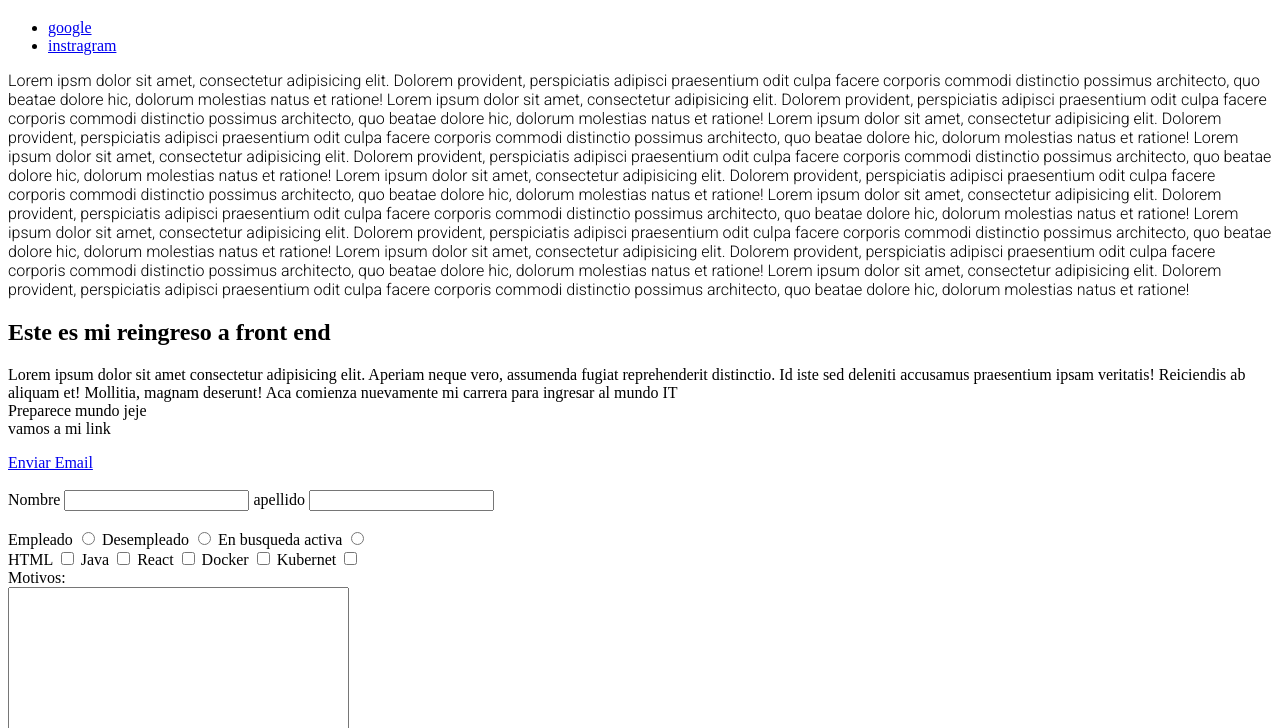
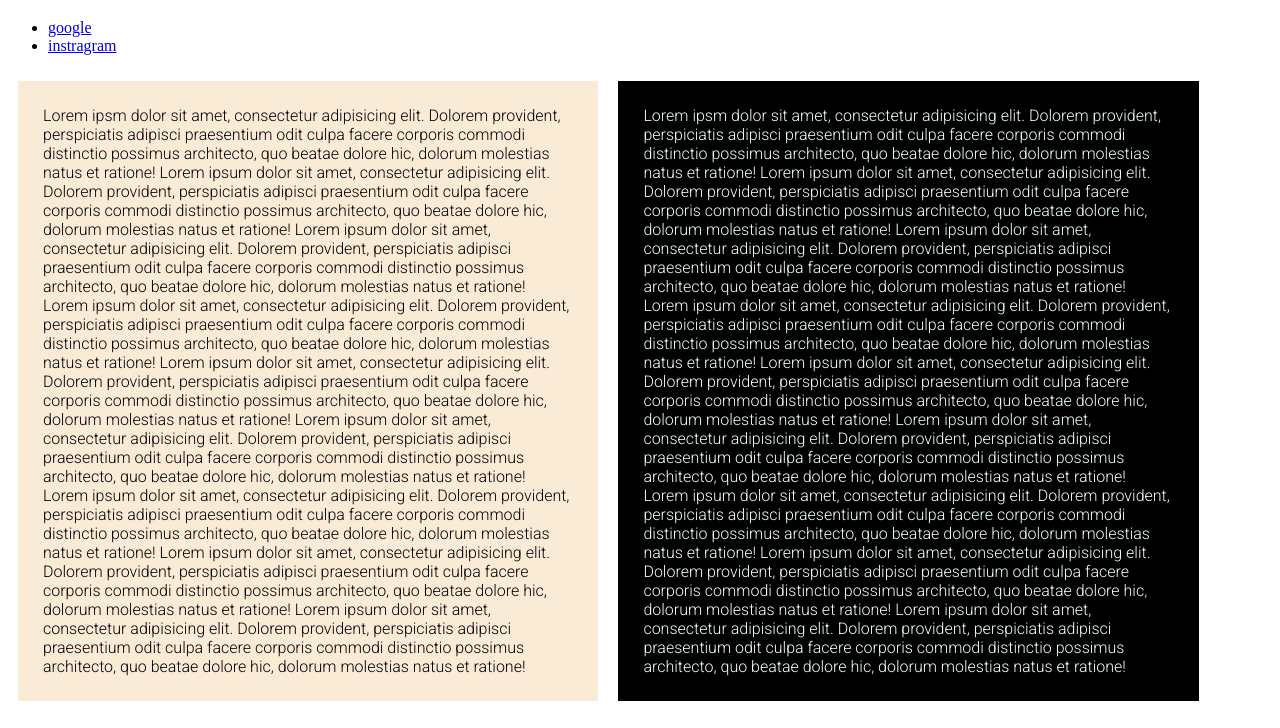
Before and after one commit to IvarDacrema/learning-front-end, a plain HTML site: page index.html in a window 1280 px wide. Shown: the part 71-799 px from the top of the page. Drawn offline with nearby package versions, Linux system fonts and the light colour scheme.

Commit message:
text aline, border, fonts, display flex and others

```diff
--- a/index.html
+++ b/index.html
@@ -20,7 +20,8 @@
                 <li><a href="https://www.instagram.com/">instragram</a></li>
             </ul>
         </nav>
-        <p class="texto">
+        <div class="contenedor-texto">
+            <p class="texto-1">
                 Lorem ipsm dolor sit amet, consectetur adipisicing elit. Dolorem provident, perspiciatis adipisci praesentium odit culpa facere corporis commodi distinctio possimus architecto, quo beatae dolore hic, dolorum molestias natus et ratione!
                 Lorem ipsum dolor sit amet, consectetur adipisicing elit. Dolorem provident, perspiciatis adipisci praesentium odit culpa facere corporis commodi distinctio possimus architecto, quo beatae dolore hic, dolorum molestias natus et ratione!
                 Lorem ipsum dolor sit amet, consectetur adipisicing elit. Dolorem provident, perspiciatis adipisci praesentium odit culpa facere corporis commodi distinctio possimus architecto, quo beatae dolore hic, dolorum molestias natus et ratione!
@@ -28,6 +29,16 @@
                 Lorem ipsum dolor sit amet, consectetur adipisicing elit. Dolorem provident, perspiciatis adipisci praesentium odit culpa facere corporis commodi distinctio possimus architecto, quo beatae dolore hic, dolorum molestias natus et ratione!
                 Lorem ipsum dolor sit amet, consectetur adipisicing elit. Dolorem provident, perspiciatis adipisci praesentium odit culpa facere corporis commodi distinctio possimus architecto, quo beatae dolore hic, dolorum molestias natus et ratione!
                 Lorem ipsum dolor sit amet, consectetur adipisicing elit. Dolorem provident, perspiciatis adipisci praesentium odit culpa facere corporis commodi distinctio possimus architecto, quo beatae dolore hic, dolorum molestias natus et ratione!
+                Lorem ipsum dolor sit amet, consectetur adipisicing elit. Dolorem provident, perspiciatis adipisci praesentium odit culpa facere corporis commodi distinctio possimus architecto, quo beatae dolore hic, dolorum molestias natus et ratione!
+                Lorem ipsum dolor sit amet, consectetur adipisicing elit. Dolorem provident, perspiciatis adipisci praesentium odit culpa facere corporis commodi distinctio possimus architecto, quo beatae dolore hic, dolorum molestias natus et ratione!
+            </p>
+            <p class="texto-2">
+                Lorem ipsm dolor sit amet, consectetur adipisicing elit. Dolorem provident, perspiciatis adipisci praesentium odit culpa facere corporis commodi distinctio possimus architecto, quo beatae dolore hic, dolorum molestias natus et ratione!
+                Lorem ipsum dolor sit amet, consectetur adipisicing elit. Dolorem provident, perspiciatis adipisci praesentium odit culpa facere corporis commodi distinctio possimus architecto, quo beatae dolore hic, dolorum molestias natus et ratione!
+                Lorem ipsum dolor sit amet, consectetur adipisicing elit. Dolorem provident, perspiciatis adipisci praesentium odit culpa facere corporis commodi distinctio possimus architecto, quo beatae dolore hic, dolorum molestias natus et ratione!
+                Lorem ipsum dolor sit amet, consectetur adipisicing elit. Dolorem provident, perspiciatis adipisci praesentium odit culpa facere corporis commodi distinctio possimus architecto, quo beatae dolore hic, dolorum molestias natus et ratione!
+                Lorem ipsum dolor sit amet, consectetur adipisicing elit. Dolorem provident, perspiciatis adipisci praesentium odit culpa facere corporis commodi distinctio possimus architecto, quo beatae dolore hic, dolorum molestias natus et ratione!
+                Lorem ipsum dolor sit amet, consectetur adipisicing elit. Dolorem provident, perspiciatis adipisci praesentium odit culpa facere corporis commodi distinctio possimus architecto, quo beatae dolore hic, dolorum molestias natus et ratione!                    Lorem ipsum dolor sit amet, consectetur adipisicing elit. Dolorem provident, perspiciatis adipisci praesentium odit culpa facere corporis commodi distinctio possimus architecto, quo beatae dolore hic, dolorum molestias natus et ratione!
                 Lorem ipsum dolor sit amet, consectetur adipisicing elit. Dolorem provident, perspiciatis adipisci praesentium odit culpa facere corporis commodi distinctio possimus architecto, quo beatae dolore hic, dolorum molestias natus et ratione!
                 Lorem ipsum dolor sit amet, consectetur adipisicing elit. Dolorem provident, perspiciatis adipisci praesentium odit culpa facere corporis commodi distinctio possimus architecto, quo beatae dolore hic, dolorum molestias natus et ratione!
             </p>
--- a/style.css
+++ b/style.css
@@ -4,7 +4,25 @@ h1{
     text-transform: uppercase;
 }
 
-.texto{
+.contenedor-texto{
+    width: 95%;
+    border: 2px;
+    display: flex;
+    align-items:center;
     font-family: 'Roboto', sans-serif;
     font-weight: 300;
 }
+
+.texto-1{
+    color: black;
+    background-color: antiquewhite;
+    padding: 25px;
+    margin: 10px;
+}
+
+.texto-2{
+    color: azure;
+    background-color: black;
+    padding: 25px;
+    margin: 10px;
+}
```
Lines whose indentation alone changed are shown as unchanged.
